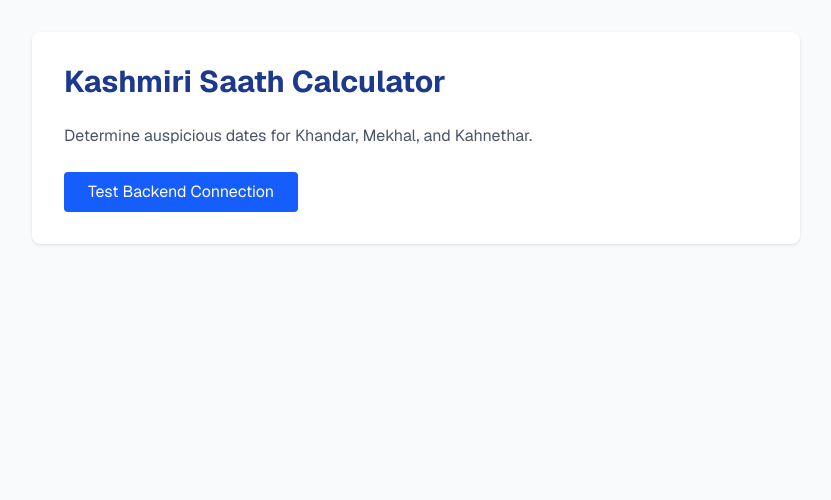
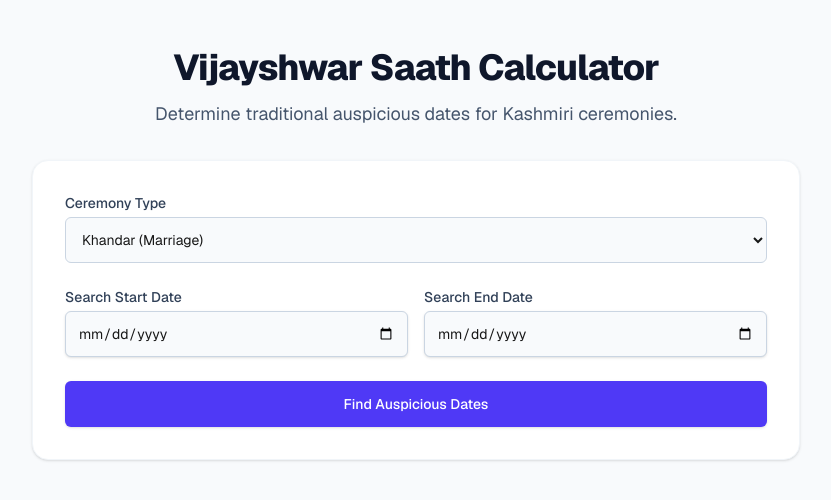
Before and after one commit to kawshashank/saath-frontend, a Next.js app: page / in a window 1280 px wide. Shown: the top 500 px of the page, without its empty margins (224-1055 px from the left). Built offline with nearby package versions, Linux system fonts and the light colour scheme.

Commit message:
Updating UI D4

```diff
--- a/app/page.tsx
+++ b/app/page.tsx
@@ -5,55 +5,100 @@ import { useState } from 'react';
 export default function SaathCalculator() {
   const [loading, setLoading] = useState(false);
   const [result, setResult] = useState<any>(null);
+  const [error, setError] = useState('');
 
-  const handleCalculate = async () => {
+  const handleCalculate = async (e: React.FormEvent<HTMLFormElement>) => {
+    e.preventDefault();
     setLoading(true);
+    setError('');
+    setResult(null);
+
+    const formData = new FormData(e.currentTarget);
+
     try {
-      // This pulls the Render URL from your Vercel environment variables
       const backendUrl = process.env.NEXT_PUBLIC_BACKEND_URL;
-
       const response = await fetch(`${backendUrl}/api/v1/calculate`, {
         method: 'POST',
         headers: { 'Content-Type': 'application/json' },
         body: JSON.stringify({
-          event_type: 'khandar',
-          start_date: '2026-10-01', // Example dates
-          end_date: '2026-10-31',
-          config: {
-             allow_purnima: false,
-             strict_chaturmas: true
-          }
+          event_type: formData.get('eventType'),
+          start_date: formData.get('startDate'),
+          end_date: formData.get('endDate'),
+          config: {}
         }),
       });
 
+      if (!response.ok) throw new Error('Network response was not ok');
       const data = await response.json();
       setResult(data);
-    } catch (error) {
-      console.error('Error fetching Saath:', error);
-      setResult({ error: 'Failed to connect to the backend engine.' });
+    } catch (err) {
+      setError('Failed to connect to the planetary engine. Please try again.');
     } finally {
       setLoading(false);
     }
   };
 
   return (
-    <div className="min-h-screen p-8 font-sans bg-gray-50 text-gray-900">
-      <div className="max-w-3xl mx-auto bg-white p-8 rounded-lg shadow">
-        <h1 className="text-3xl font-bold mb-6 text-blue-900">Kashmiri Saath Calculator</h1>
-        <p className="mb-6 text-gray-600">Determine auspicious dates for Khandar, Mekhal, and Kahnethar.</p>
+    <div className="min-h-screen bg-slate-50 py-12 px-4 sm:px-6 lg:px-8 font-sans">
+      <div className="max-w-3xl mx-auto space-y-8">
 
-        <button
-          onClick={handleCalculate}
-          className="bg-blue-600 text-white px-6 py-2 rounded hover:bg-blue-700 transition disabled:bg-blue-300"
-          disabled={loading}
-        >
-          {loading ? 'Calculating Planetary Positions...' : 'Test Backend Connection'}
-        </button>
+        <div className="text-center">
+          <h1 className="text-4xl font-extrabold text-slate-900 tracking-tight">Vijayshwar Saath Calculator</h1>
+          <p className="mt-3 text-lg text-slate-600">Determine traditional auspicious dates for Kashmiri ceremonies.</p>
+        </div>
+
+        <div className="bg-white p-8 rounded-2xl shadow-sm border border-slate-100">
+          <form onSubmit={handleCalculate} className="space-y-6">
+            <div>
+              <label className="block text-sm font-medium text-slate-700">Ceremony Type</label>
+              <select name="eventType" className="mt-1 block w-full rounded-md border-slate-300 py-3 pl-3 pr-10 text-base focus:border-indigo-500 focus:outline-none focus:ring-indigo-500 sm:text-sm bg-slate-50 border">
+                <option value="khandar">Khandar (Marriage)</option>
+                <option value="mekhal">Mekhal (Yagneopavit)</option>
+                <option value="kahnethar">Kahnethar (Name-keeping)</option>
+              </select>
+            </div>
+
+            <div className="grid grid-cols-1 gap-y-6 gap-x-4 sm:grid-cols-2">
+              <div>
+                <label className="block text-sm font-medium text-slate-700">Search Start Date</label>
+                <input required type="date" name="startDate" className="mt-1 block w-full rounded-md border-slate-300 py-3 px-3 shadow-sm focus:border-indigo-500 focus:ring-indigo-500 sm:text-sm bg-slate-50 border" />
+              </div>
+              <div>
+                <label className="block text-sm font-medium text-slate-700">Search End Date</label>
+                <input required type="date" name="endDate" className="mt-1 block w-full rounded-md border-slate-300 py-3 px-3 shadow-sm focus:border-indigo-500 focus:ring-indigo-500 sm:text-sm bg-slate-50 border" />
+              </div>
+            </div>
+
+            <button type="submit" disabled={loading} className="w-full flex justify-center py-3 px-4 border border-transparent rounded-md shadow-sm text-sm font-medium text-white bg-indigo-600 hover:bg-indigo-700 focus:outline-none focus:ring-2 focus:ring-offset-2 focus:ring-indigo-500 disabled:bg-indigo-300 transition-colors">
+              {loading ? 'Consulting Ephemeris...' : 'Find Auspicious Dates'}
+            </button>
+          </form>
+        </div>
+
+        {error && (
+          <div className="p-4 bg-red-50 text-red-700 rounded-xl text-center border border-red-100">
+            {error}
+          </div>
+        )}
 
         {result && (
-          <div className="mt-8 p-4 bg-gray-100 rounded border border-gray-200">
-            <h2 className="text-xl font-semibold mb-2">Engine Response:</h2>
-            <pre className="overflow-x-auto text-sm">{JSON.stringify(result, null, 2)}</pre>
+          <div className="space-y-4">
+            <h2 className="text-2xl font-bold text-slate-900">Calculated Results</h2>
+            {result.auspicious_days.length === 0 ? (
+              <p className="text-slate-500 bg-white p-6 rounded-xl border border-slate-100 shadow-sm text-center">No auspicious dates found in this window.</p>
+            ) : (
+              <div className="grid grid-cols-1 sm:grid-cols-2 gap-4">
+                {result.auspicious_days.map((day: any, index: number) => (
+                  <div key={index} className="bg-white p-5 rounded-xl border border-slate-200 shadow-sm hover:shadow-md transition-shadow">
+                    <p className="text-lg font-semibold text-indigo-700">{new Date(day.date).toLocaleDateString('en-US', { weekday: 'long', year: 'numeric', month: 'long', day: 'numeric' })}</p>
+                    <div className="mt-2 space-y-1">
+                      <p className="text-sm text-slate-600"><span className="font-medium text-slate-900">Tithi:</span> {day.tithi}</p>
+                      <p className="text-sm text-slate-600"><span className="font-medium text-slate-900">Nakshatra:</span> {day.nakshatra}</p>
+                    </div>
+                  </div>
+                ))}
+              </div>
+            )}
           </div>
         )}
       </div>
```
